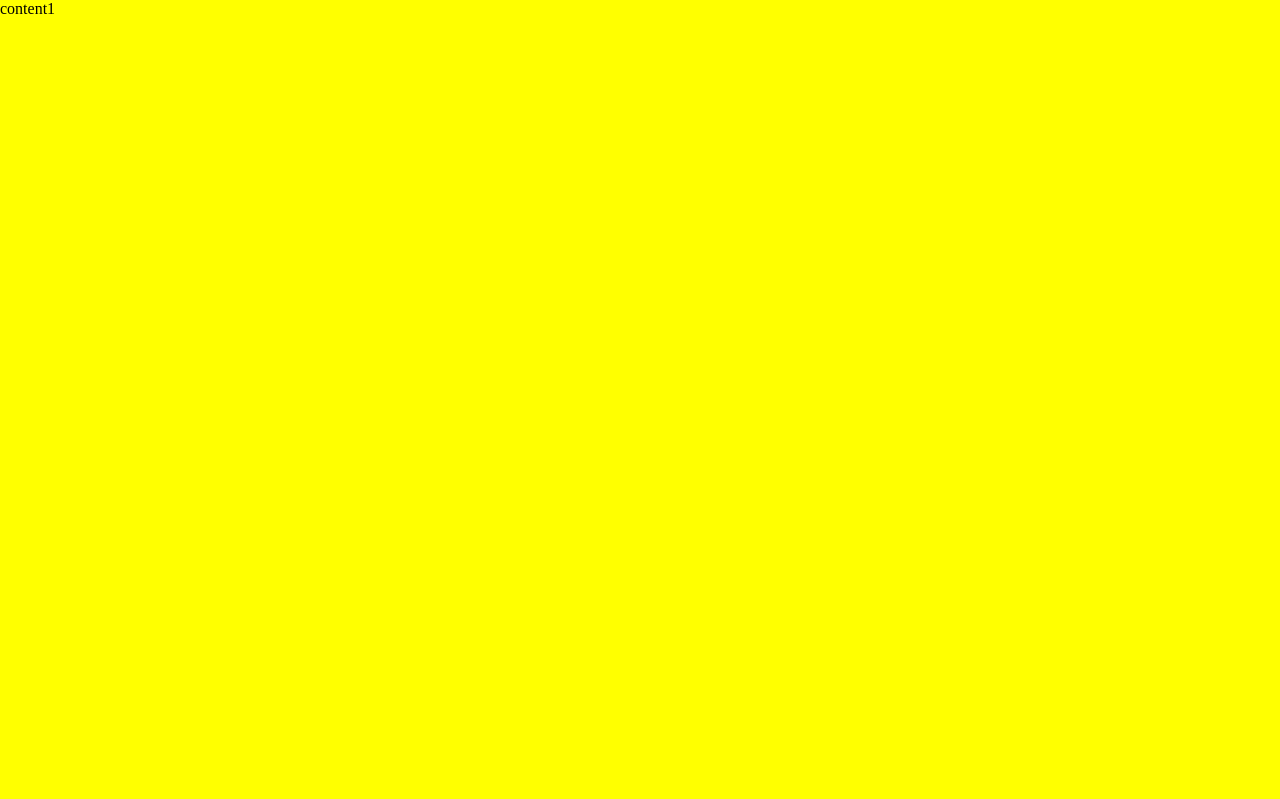
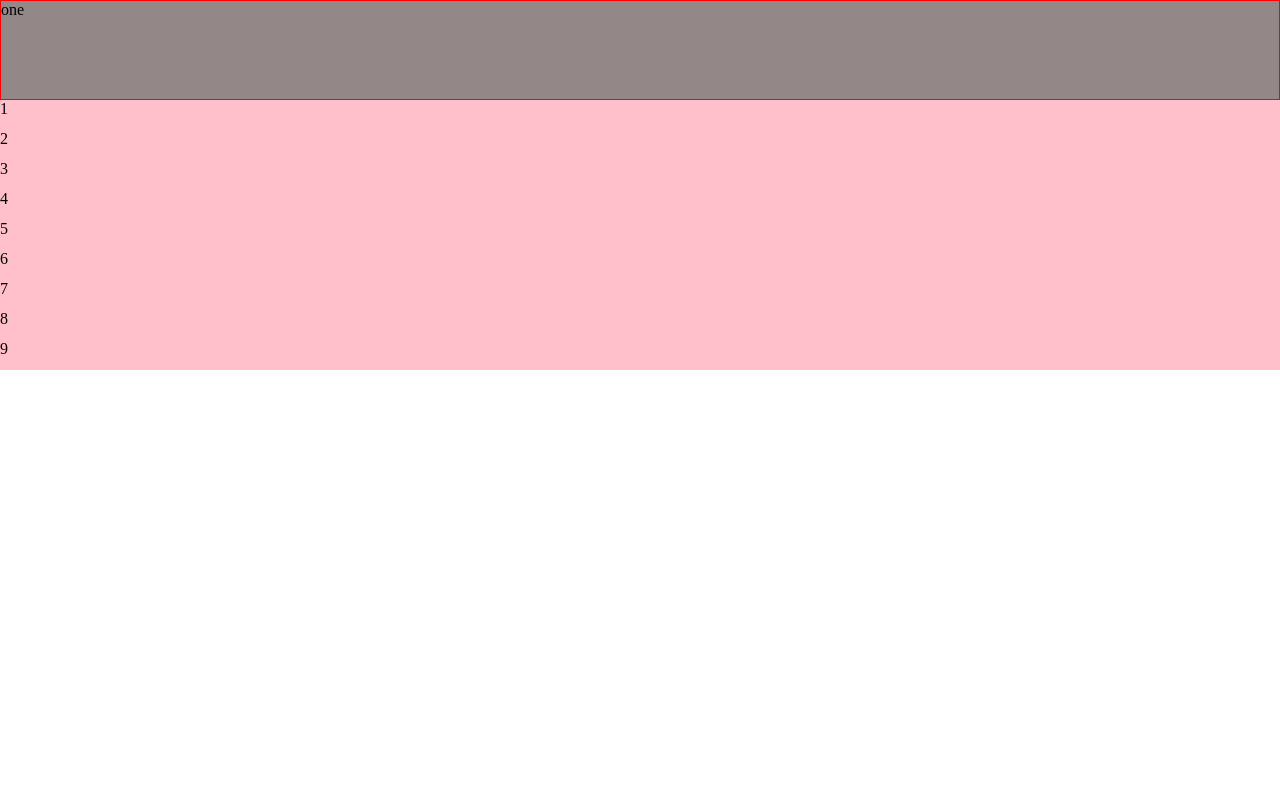
Before and after one commit to doria76593/vue2-lunzi, a Vue app: page / in a window 1280 px wide. Shown: the top 799 px of the page. Built offline with nearby package versions, Linux system fonts and the light colour scheme.

Commit message:
解决bug2

```diff
--- a/src/cs/demo11.vue
+++ b/src/cs/demo11.vue
@@ -1,10 +1,20 @@
 <template>
   <div>
-    <div class="content1">content1</div>
+    <!-- <div class="content1">content1</div> -->
     <g-sticky>
       <div class="one">one</div>
     </g-sticky>
-    <div class="content2">content2</div>
+    <div class="content2">
+      <p>1</p>
+      <p>2</p>
+      <p>3</p>
+      <p>4</p>
+      <p>5</p>
+      <p>6</p>
+      <p>7</p>
+      <p>8</p>
+      <p>9</p>
+    </div>
   </div>
 </template>
 <script>
@@ -21,8 +31,11 @@ export default {
   background: yellow;
 }
 .content2 {
-  height: 1200px;
+  /* height: 1200px; */
   background: pink;
+  >p{
+    height: 30px;
+  }
 }
 .one {
   height: 100px;
--- a/src/sticky.vue
+++ b/src/sticky.vue
@@ -1,6 +1,8 @@
 <template>
-  <div class="gulu-sticky-wrapper" :class="{sticky}" ref="wrapper">
-    <slot></slot>
+  <div class="gulu-sticky-wrapper" ref="wrapper">
+    <div class="gulu-sticky" :class="{sticky}">
+      <slot></slot>
+    </div>
   </div>
 </template>
 <script>
@@ -13,16 +15,17 @@ export default {
     }
   },
   mounted() {
-    let {top} = this.offsetTop()//注意点1 元素距离顶部的距离只能获取一次，不然会有bug
-    console.log('top', top)
+    let { top, height } = this.offsetTop()//注意点1 元素距离顶部的距离只能获取一次，不然会有bug
+    console.log('top', top, height)
+    this.$refs.wrapper.style.height = height + 'px'//bug2:用自己的高度给自己，让自己占位，里面的元素去fix
     window.addEventListener('scroll', () => {
       let scrollTop = this.getScroll().scrollTop
-      console.log('scrollTop', scrollTop)
+      console.log(`top:${top}---scrollTop:${scrollTop}`)
       if (scrollTop > top) {
         console.log('sticky了')
         this.sticky = true
       } else {
-        console.log('没有',top)
+        console.log('没有')
         this.sticky = false
       }
     })
@@ -34,10 +37,9 @@ export default {
   },
   methods: {
     offsetTop() {
-      let { top } = this.$refs.wrapper.getBoundingClientRect()
+      let { top, height } = this.$refs.wrapper.getBoundingClientRect()
       let scrollTop = this.getScroll().scrollTop
-      console.log(`top:${top}---scrollTop:${scrollTop}`)
-      return { top: top + scrollTop }
+      return { top: top + scrollTop, height }
     },
     getScroll() {
       var scrollLeft = window.pageXOffset !== undefined ? window.pageXOffset : (document.documentElement || document.body.parentNode || document.body).scrollLeft
@@ -48,7 +50,7 @@ export default {
 };
 </script>
 <style scoped lang="scss">
-.gulu-sticky-wrapper {
+.gulu-sticky {
   &.sticky {
     position: fixed;
     width: 100%;
```
